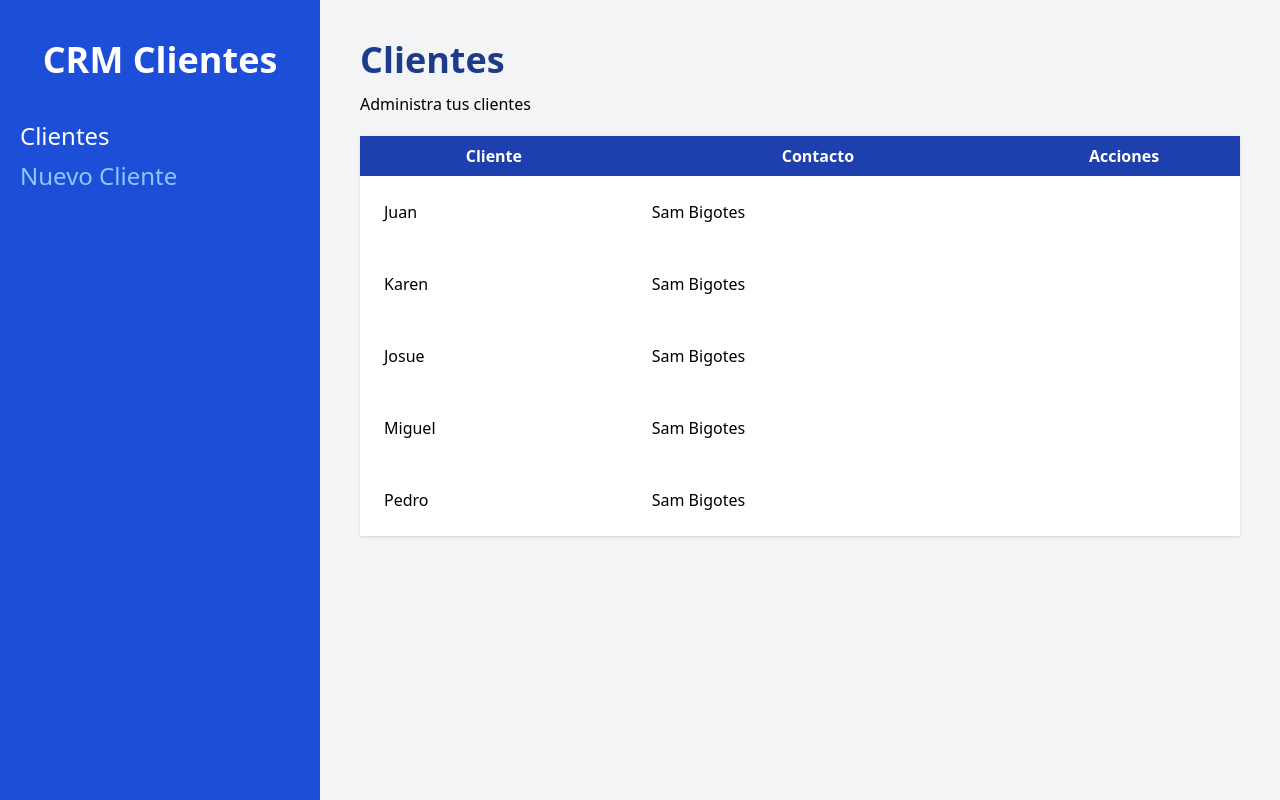
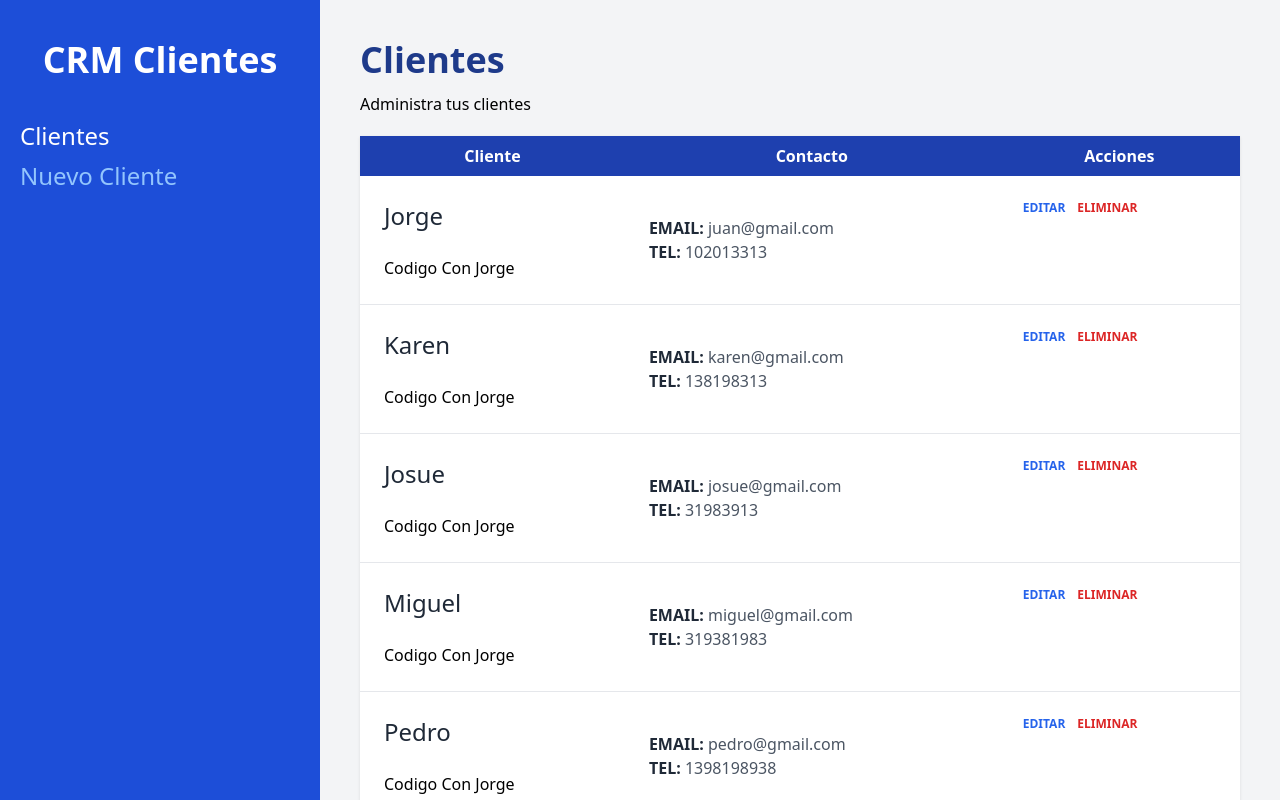
Before and after one commit to JorgeMeza93/Administrador-Clientes-React, a React (Vite) app: page / in a window 1280 px wide. Built offline with nearby package versions, Linux system fonts and the light colour scheme.

Commit message:
Tabla lista con estilos

```diff
--- a/src/components/Cliente.jsx
+++ b/src/components/Cliente.jsx
@@ -3,9 +3,27 @@
 function Cliente (cliente) {
     const {nombre, empresa, telefono, email, id} = cliente.cliente;
   return (
-    <tr>
-        <td className='p-6'>{nombre}</td>
-        <td className='p-6'>{"Sam Bigotes"}</td>
+    <tr className='border-b'>
+        <td className='p-6 space-y-6'>
+            <p className='text-2xl text-gray-800'>{nombre}</p>
+            <p>{empresa}</p>
+        </td>
+        <td className='p-6'>
+            <p className='text-gray-600'><span className='text-gray-800 uppercase font-bold'>Email: </span>{email}</p>
+            <p className='text-gray-600'><span className='text-gray-800 uppercase font-bold'>Tel: </span>{telefono}</p>
+        </td>
+        <td className='p-6 flex gap-3'>
+            <button type='button'
+                className='text-blue-600 hover:text-blue-800 uppercase font-bold text-xs'
+            >
+                Editar
+            </button>
+            <button type='button'
+                className='text-red-600 hover:text-red-800 uppercase font-bold text-xs'
+            >
+                Eliminar
+            </button>
+        </td>
     </tr>
   )
 }
--- a/src/pages/Index.jsx
+++ b/src/pages/Index.jsx
@@ -6,38 +6,38 @@
   const clientes = [
     {
         id: 1,
-        nombre: 'Juan',
+        nombre: 'Jorge',
         telefono: 102013313,
-        email: "juan@juan.com",
-        empresa: 'Codigo Con Juan'
+        email: "juan@gmail.com",
+        empresa: 'Codigo Con Jorge'
     },
     {
         id: 2,
         nombre: 'Karen',
         telefono: 138198313,
-        email: "karen@juan.com",
-        empresa: 'Codigo Con Juan'
+        email: "karen@gmail.com",
+        empresa: 'Codigo Con Jorge'
     },
     {
         id: 3,
         nombre: 'Josue',
         telefono: 31983913,
-        email: "josue@juan.com",
-        empresa: 'Codigo Con Juan'
+        email: "josue@gmail.com",
+        empresa: 'Codigo Con Jorge'
     },
     {
         id: 4,
         nombre: 'Miguel',
         telefono: 319381983,
-        email: "miguel@juan.com",
-        empresa: 'Codigo Con Juan'
+        email: "miguel@gmail.com",
+        empresa: 'Codigo Con Jorge'
     },
     {
         id: 5,
         nombre: 'Pedro',
         telefono: 1398198938,
-        email: "pedro@juan.com",
-        empresa: 'Codigo Con Juan'
+        email: "pedro@gmail.com",
+        empresa: 'Codigo Con Jorge'
     },
   ];
   return clientes;
```
